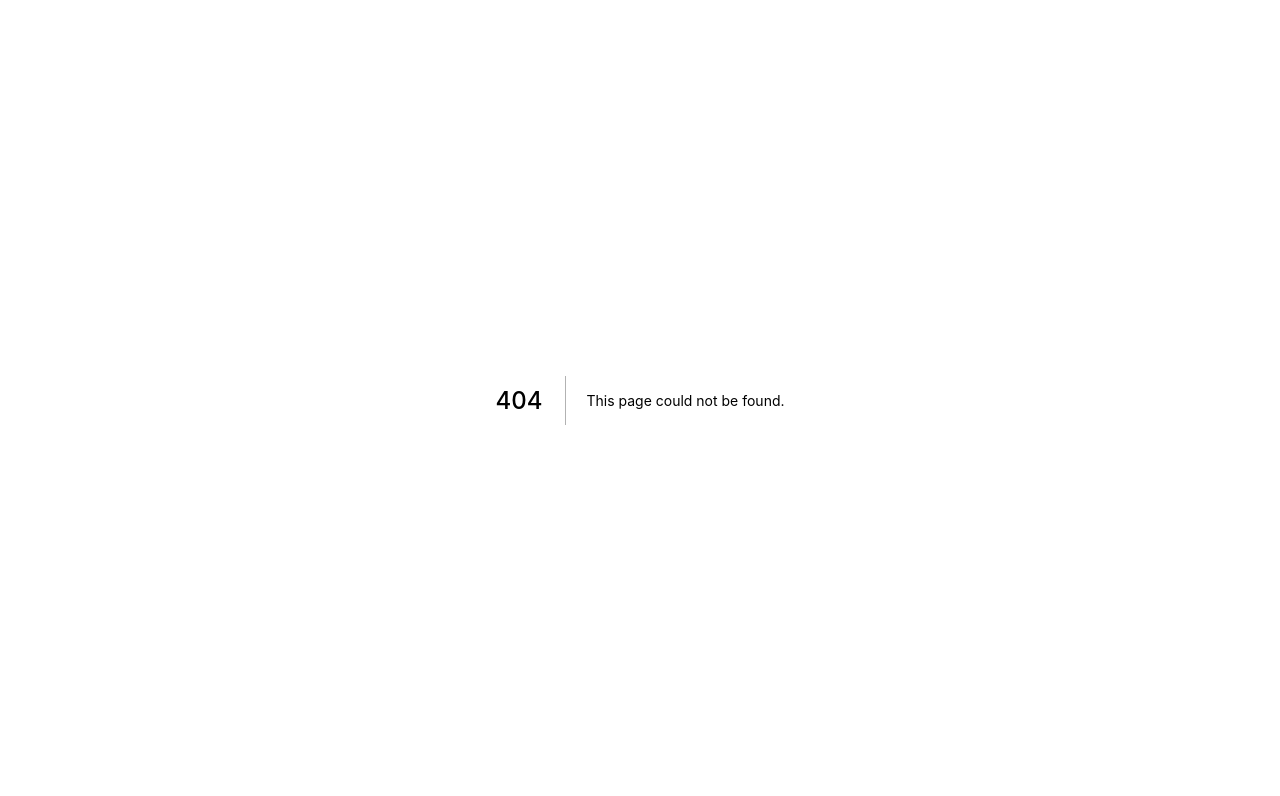
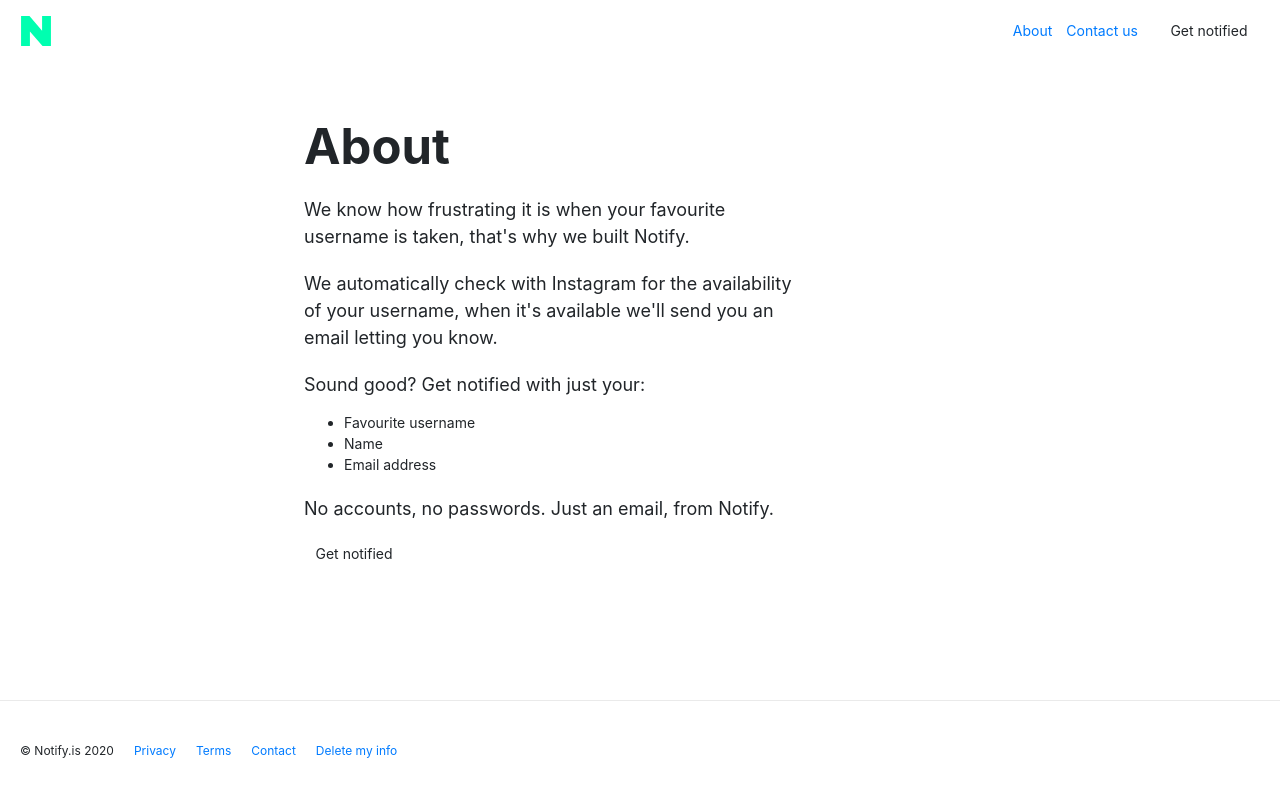
Before and after one commit to oliverproud/notify.is, a Next.js app: page /about in a window 1280 px wide. Before the commit this address had no page. Shown: the top 796 px of the page. Built offline with nearby package versions, Linux system fonts and the light colour scheme.

Commit message:
add about page

```diff
--- /dev/null
+++ b/pages/about.js
@@ -0,0 +1,48 @@
+import Head from 'next/head'
+import Link from 'next/link'
+import Layout from '../components/layout'
+
+export default function About() {
+  return (
+    <Layout>
+
+      <Head>
+        <title>Notify.is | About</title>
+        <meta name="author" content="Oliver Proud"/>
+        <meta name="viewport" content="initial-scale=1.0, width=device-width"/>
+        <link rel="apple-touch-icon" sizes="180x180" href="/apple-touch-icon.png"/>
+        <link rel="icon" type="image/png" sizes="32x32" href="/favicon-32x32.png"/>
+        <link rel="icon" type="image/png" sizes="16x16" href="/favicon-16x16.png"/>
+        <link rel="manifest" href="/site.webmanifest"/>
+        <link rel="stylesheet" href="https://stackpath.bootstrapcdn.com/bootstrap/4.5.0/css/bootstrap.min.css" integrity="sha384-9aIt2nRpC12Uk9gS9baDl411NQApFmC26EwAOH8WgZl5MYYxFfc+NcPb1dKGj7Sk" crossorigin="anonymous" />
+      </Head>
+
+      <div className="intro-header px-3 py-3 pt-md-5 pb-md-5 mx-auto">
+        <h1 className="display-4">About</h1>
+        <p className="p-about">We know how frustrating it is when your favourite username is taken, that's why we built Notify.</p>
+        <p className="p-about">We automatically check with Instagram for the availability of your username, when it's available we'll send you an email letting you know.</p>
+        <p className="p-about">Sound good? Get notified with just your: </p>
+        <ul>
+          <li>Favourite username</li>
+          <li>Name</li>
+          <li>Email address</li>
+        </ul>
+        <p className="p-about">No accounts, no passwords. Just an email, from Notify. </p>
+        <Link href="#"><a className="btn nav-btn">Get notified</a></Link>
+
+
+        <style jsx>{`
+          .p-about {
+            font-size: 18px;
+            font-weight: normal;
+            margin-top: 20px;
+            width: 75%;
+          }
+          `}
+        </style>
+      </div>
+
+    </Layout>
+
+
+)}
```
